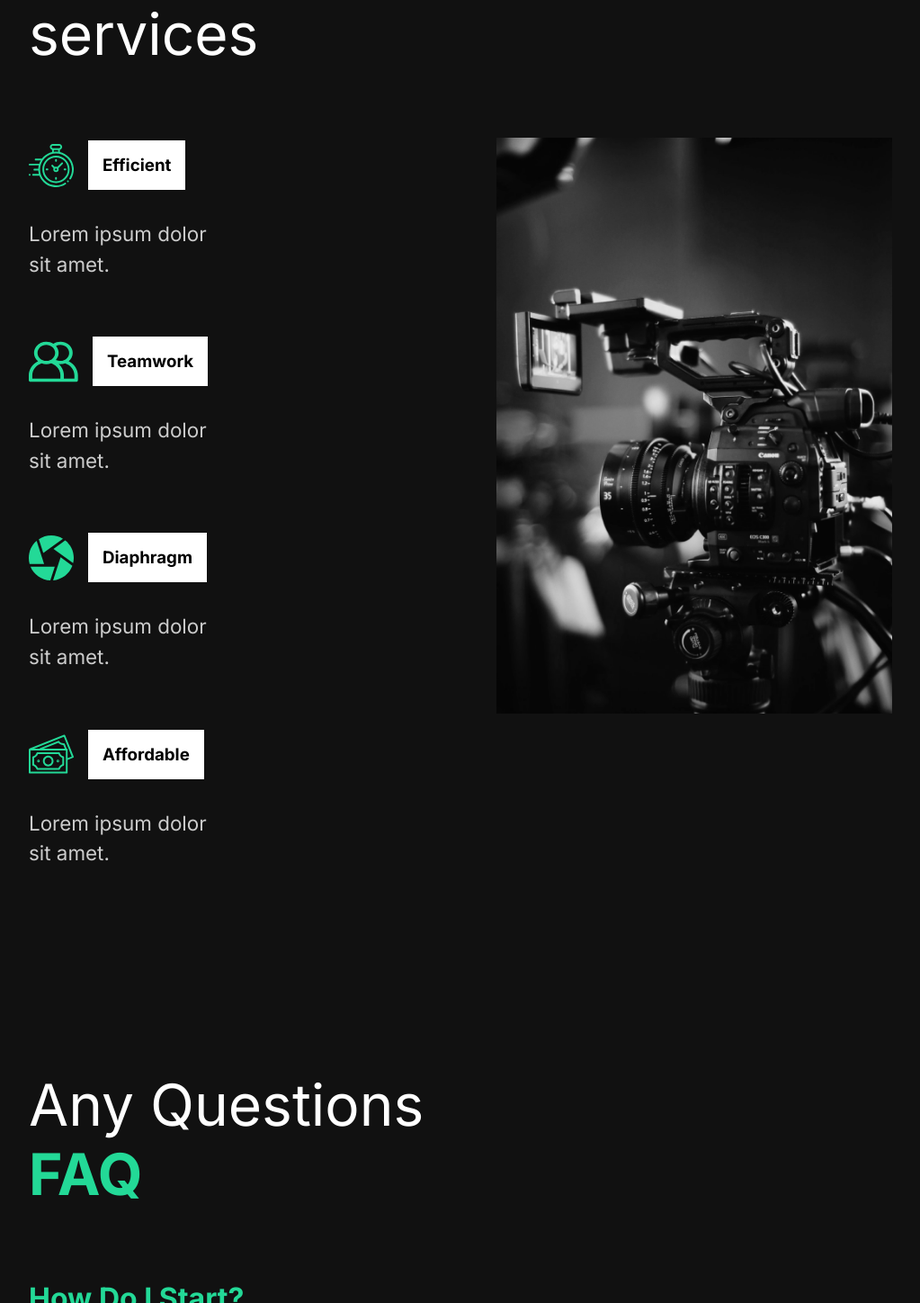
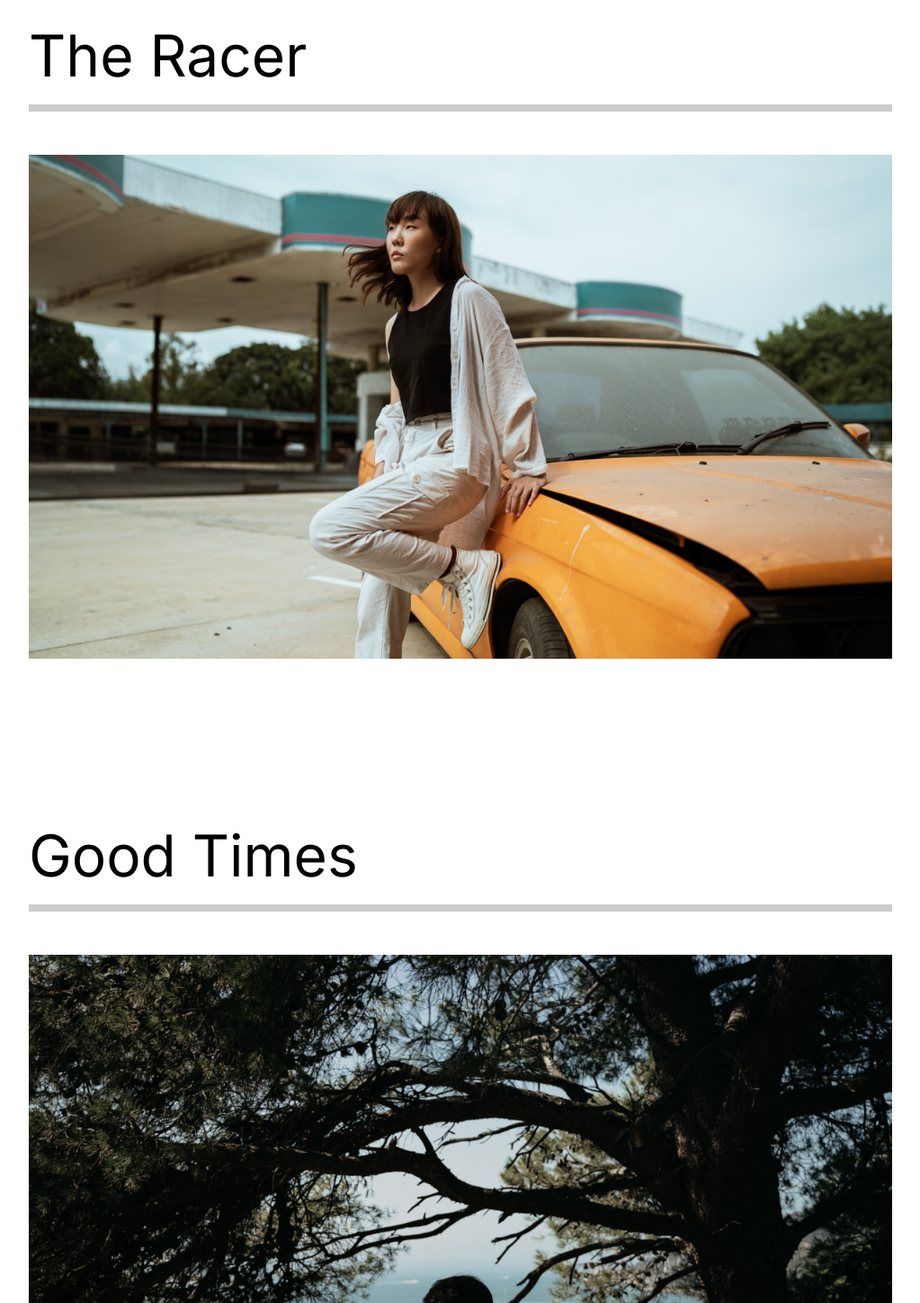
Before and after one commit to RedCDawn/capture, a React (Create React App) app: page /work in a window 1280 px wide. Shown: the part 1042-2490 px from the top of the page at 90% size, without its empty margins (128-1151 px from the left). Built offline with nearby package versions, Linux system fonts and the light colour scheme.

Commit message:
9. Our Work Page

```diff
--- a/src/App.js
+++ b/src/App.js
@@ -2,14 +2,28 @@
 import GlobalStyle from "./components/GlobalStyle";
 // Import Pages
 import AboutUs from "./pages/AboutUs";
+import ContactUs from "./pages/ContactUs";
+import OurWork from "./pages/OurWork";
 import Nav from "./components/Nav";
+// Router
+import { Switch, Route } from "react-router-dom";
 
 function App() {
   return (
     <div className="App">
       <GlobalStyle />
       <Nav />
-      <AboutUs />
+      <Switch>
+        <Route path="/" exact>
+          <AboutUs />
+        </Route>
+        <Route path="/work">
+          <OurWork />
+        </Route>
+        <Route>
+          <ContactUs path="/contact"/>
+        </Route>
+      </Switch>
     </div>
   );
 }
--- a/src/components/Nav.jsx
+++ b/src/components/Nav.jsx
@@ -1,23 +1,24 @@
 import React from "react";
 import styled from "styled-components";
+import { Link } from "react-router-dom";
 
 const Nav = () => {
   return (
     <StyledNav>
       <h1>
-        <a id="logo" href="#">
+        <Link id="logo" to="/">
           Capture
-        </a>
+        </Link>
       </h1>
       <ul>
         <li>
-          <a href="#">1. About Us</a>
+          <Link to="/">1. About Us</Link>
         </li>
         <li>
-          <a href="#">2. Our Work</a>
+          <Link to="/work">2. Our Work</Link>
         </li>
         <li>
-          <a href="#">3. Contact Us</a>
+          <Link to="/contact">3. Contact Us</Link>
         </li>
       </ul>
     </StyledNav>
--- a/src/index.js
+++ b/src/index.js
@@ -3,10 +3,13 @@
 
 import App from './App';
 import reportWebVitals from './reportWebVitals';
+import {BrowserRouter} from "react-router-dom";
 
 ReactDOM.render(
   <React.StrictMode>
-    <App />
+    <BrowserRouter>
+      <App />
+    </BrowserRouter>
   </React.StrictMode>,
   document.getElementById('root')
 );
--- /dev/null
+++ b/src/pages/ContactUs.jsx
@@ -0,0 +1,11 @@
+import React from "react";
+
+const ContactUs = () => {
+  return (
+    <div>
+      <h1>Contact Us</h1>
+    </div>
+  );
+};
+
+export default ContactUs;
--- /dev/null
+++ b/src/pages/OurWork.jsx
@@ -0,0 +1,60 @@
+import React from "react";
+import styled from "styled-components";
+import { Link } from "react-router-dom";
+// Images
+import athlete from "../img/athlete-small.png";
+import theracer from "../img/theracer-small.png";
+import goodtimes from "../img/goodtimes-small.png";
+
+const OurWork = () => {
+  return (
+    <Work>
+      <Movie>
+        <h2>The Athlete</h2>
+        <div className="line"></div>
+        <Link>
+          <img src={athlete} alt="athlete" />
+        </Link>
+      </Movie>
+      <Movie>
+        <h2>The Racer</h2>
+        <div className="line"></div>
+        <Link>
+          <img src={theracer} alt="theracer" />
+        </Link>
+      </Movie>
+      <Movie>
+        <h2>Good Times</h2>
+        <div className="line"></div>
+        <Link>
+          <img src={goodtimes} alt="goodtimes" />
+        </Link>
+      </Movie>
+    </Work>
+  );
+};
+
+const Work = styled.div`
+  min-height: 100vh;
+  overflow: hidden;
+  padding: 5rem 10rem;
+  background: white;
+  h2 {
+    padding: 1rem 0rem;
+  }
+`;
+
+const Movie = styled.div`
+  padding-bottom: 10rem;
+  .line {
+    height: 0.5rem;
+    background: #cccccc;
+    margin-bottom: 3rem;
+  }
+  img {
+    width: 100%;
+    height: 70vh;
+    object-fit: cover;
+  }
+`;
+export default OurWork;
```
Also changed, not shown: 1 other file (tests, documents, lock files or other folders).
